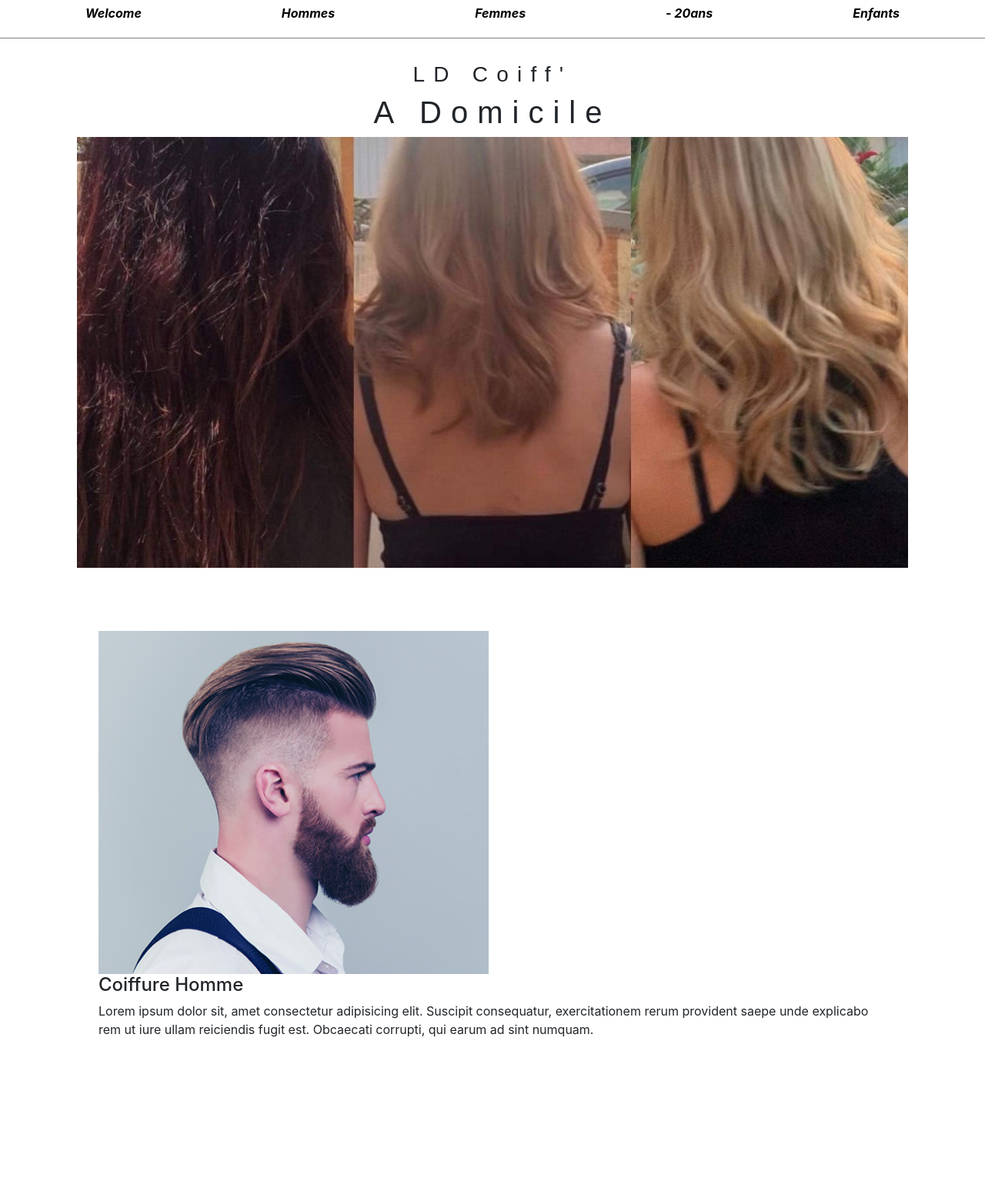
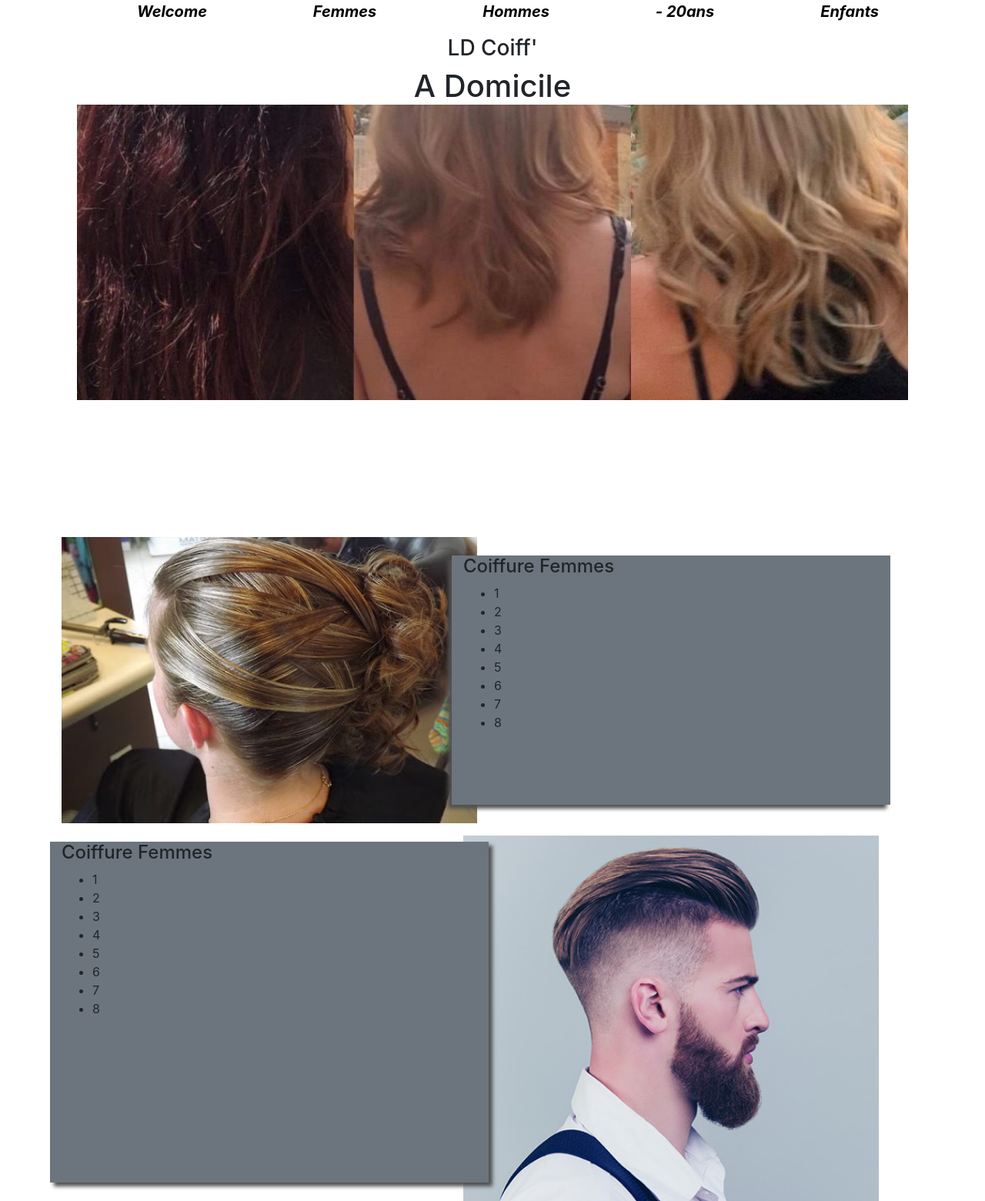
Before and after one commit to aulax98/LD-Coiff-, a plain HTML site: page Laura/index.html in a window 1280 px wide. Shown: the whole page at 77% size. Before the commit the page ends 1494 px from the top, so only its background shows below. Drawn offline with nearby package versions, Linux system fonts and the light colour scheme.

Commit message:
Add files via upload

```diff
--- a/Laura/index.html
+++ b/Laura/index.html
@@ -7,32 +7,58 @@
     <link rel="stylesheet" href="https://cdn.jsdelivr.net/npm/bootstrap@4.5.3/dist/css/bootstrap.min.css"
         integrity="sha384-TX8t27EcRE3e/ihU7zmQxVncDAy5uIKz4rEkgIXeMed4M0jlfIDPvg6uqKI2xXr2" crossorigin="anonymous">
     <link rel="stylesheet" href="style.css">
-
 </head>
 
 <body>
-    <header>
+    <header class="fixed-top">
+        <section class="bg-white">
             <ul>
                 <li><a href="#">Welcome</a></li>
+                <li><a href="#">Femmes</a></li>
                 <li><a href="#">Hommes</a></li>
-            <li><a href="#">Femmes</a></li>
                 <li><a href="#">- 20ans</a></li>
                 <li><a href="#">Enfants</a></li>
             </ul>
-        <section>
             <h3>LD Coiff'</h3>
             <h1>A Domicile</h1>
         </section>
     </header>
-    <div class="jumbotron"></div>
-    <main>
+    <div class="jumbotron mt-n30"></div>
+    <main class="bg-white">
+        <div class="container mt-5">
+            <div class="row">
+                <img src="images.jpg" class="col-6">
+                <div class="col-6 bg-secondary mt-4 ml-n5 mb-4" id="TarifF">
+                    <h4>Coiffure Femmes</h4>
+                    <ul>
+                        <li>1</li>
+                        <li>2</li>
+                        <li>3</li>
+                        <li>4</li>
+                        <li>5</li>
+                        <li>6</li>
+                        <li>7</li>
+                        <li>8</li>
+                    </ul>
+                </div>
+            </div>
+        </div>
         <div class="container">
             <div class="row">
-                <img src="degrade_americain_1.jpg" style="width: 50%;">
-                <div class="tarhom">
-                    <h4>Coiffure Homme</h4>
-                    <p>Lorem ipsum dolor sit, amet consectetur adipisicing elit. Suscipit consequatur, exercitationem rerum provident saepe unde explicabo rem ut iure ullam reiciendis fugit est. Obcaecati corrupti, qui earum ad sint numquam.</p>
+                <div class="col-6 bg-secondary mt-4 mr-n5 mb-4" id="TarifH">
+                    <h4>Coiffure Femmes</h4>
+                    <ul>
+                        <li>1</li>
+                        <li>2</li>
+                        <li>3</li>
+                        <li>4</li>
+                        <li>5</li>
+                        <li>6</li>
+                        <li>7</li>
+                        <li>8</li>
+                    </ul>
                 </div>
+                <img src="degrade_americain_1.jpg" class="col-6 mt-3" id="imgh">
             </div>
         </div>
     </main>
--- a/Laura/style.css
+++ b/Laura/style.css
@@ -1,70 +1,65 @@
-header > ul{
-    background-color: white;
+header > section > ul{
     display: flex;
     flex-direction: row;
+    justify-content: space-evenly;
     list-style: none;
-    justify-content: space-around;
-    border-top: 1px solid grey;
-    border-bottom: 1px solid grey;
-    padding: 20px;
-    position: fixed;
-    width: 100%;
-    margin-top: -7.5%;
+    font-size: 20px;
 }
 
-header > section{
-    text-align: center;
-    font-family: normal normal normal, sans-serif;
-}
-
-header > Section > h1{
-    font-size: 40px;
-    letter-spacing: 0.3em;
-}
-
-header > Section > h3{
-    letter-spacing: 0.4em;
-    margin-top: 80px;
-}
-
-header > ul > li > a{
-    text-decoration: none;
+header > section > ul > li > a{
     color: black;
-    transition: .4s;
+    transition: .5s;
     font-style: italic;
     font-weight: bold;
 }
 
-header > ul > li > a:hover{
-    color: rgb(161, 156, 156);
-    transition: .4s;
+header > section > ul > li > a:hover{
+    color: grey;
+    transition: .5s;
+    text-decoration: none;
 }
 
-header {
-    position: sticky;
+header > section > h1, h3{
+    text-align: center;
 }
 
 .jumbotron{
     background: url(Screenshot_20201018-182935_Gallery.jpg) no-repeat center;
-    height: 70vh;
+    height: 50vh;
     width: 100vw;
     border-radius: 0;
     position: fixed;
-    z-index: -1000;
-    margin: auto;
+    z-index: -1;
 }
 
 main{
-    z-index: 1;
     display: block;
     width: 99.2vw;
     background-color: white;
     margin-top: 75vh;
-    padding: 10%;
     padding-top: 50px;
 }
 
+#TarifH{
+    box-shadow: rgb(80, 80, 80) 5px 5px 5px;
+    z-index: 2;
+}
 
+#TarifF{
+    box-shadow: rgb(80, 80, 80) -5px 5px 5px;
+}
+
+#imgh{
+    z-index: 0;
+}
+
+main > .container > .row > #TarifH > h4 > ul > li {
+    font-size: 50px;
+}
+
+.mt-n30{
+    margin-top: -30rem;
+}
 @media screen and (min-width: 1430px){
     header > ul{
         margin-top: -4.2%;
```
Also changed, not shown: Laura/images.jpg (added). Lines whose indentation alone changed are shown as unchanged.
